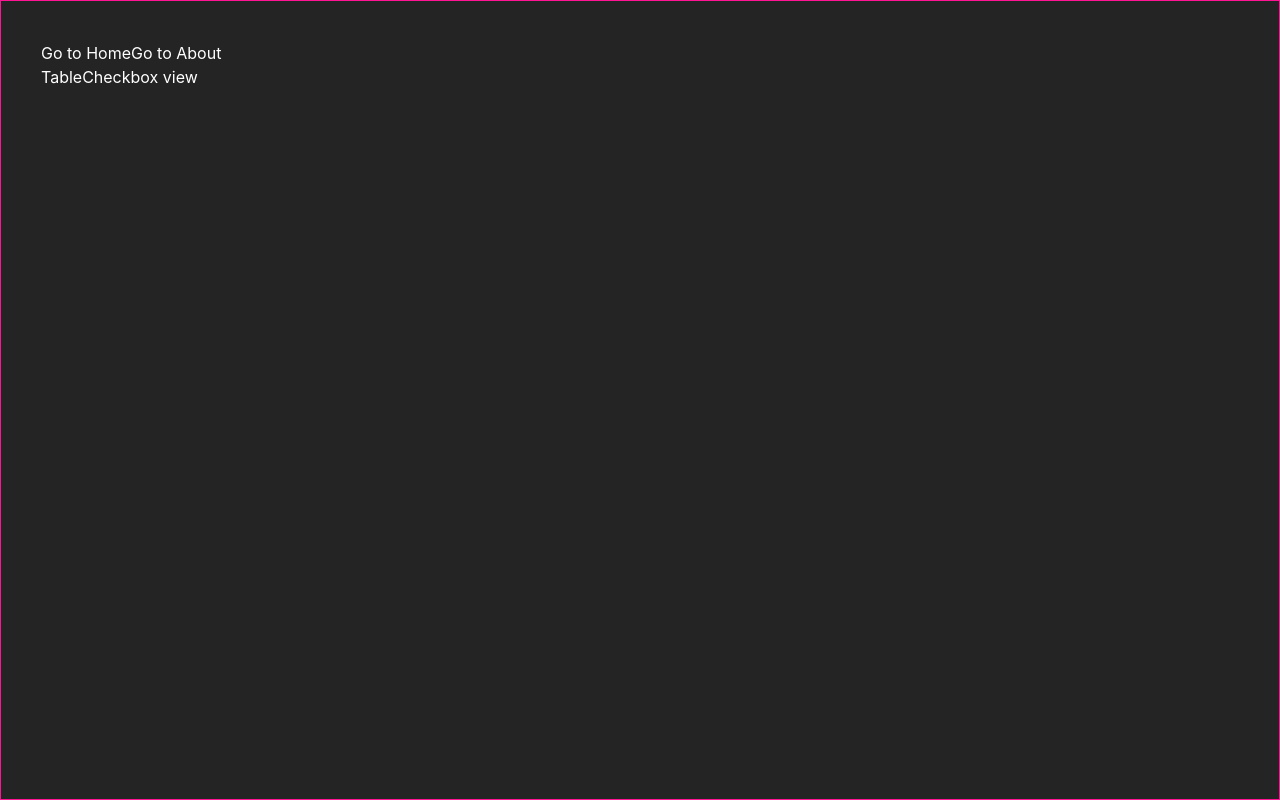
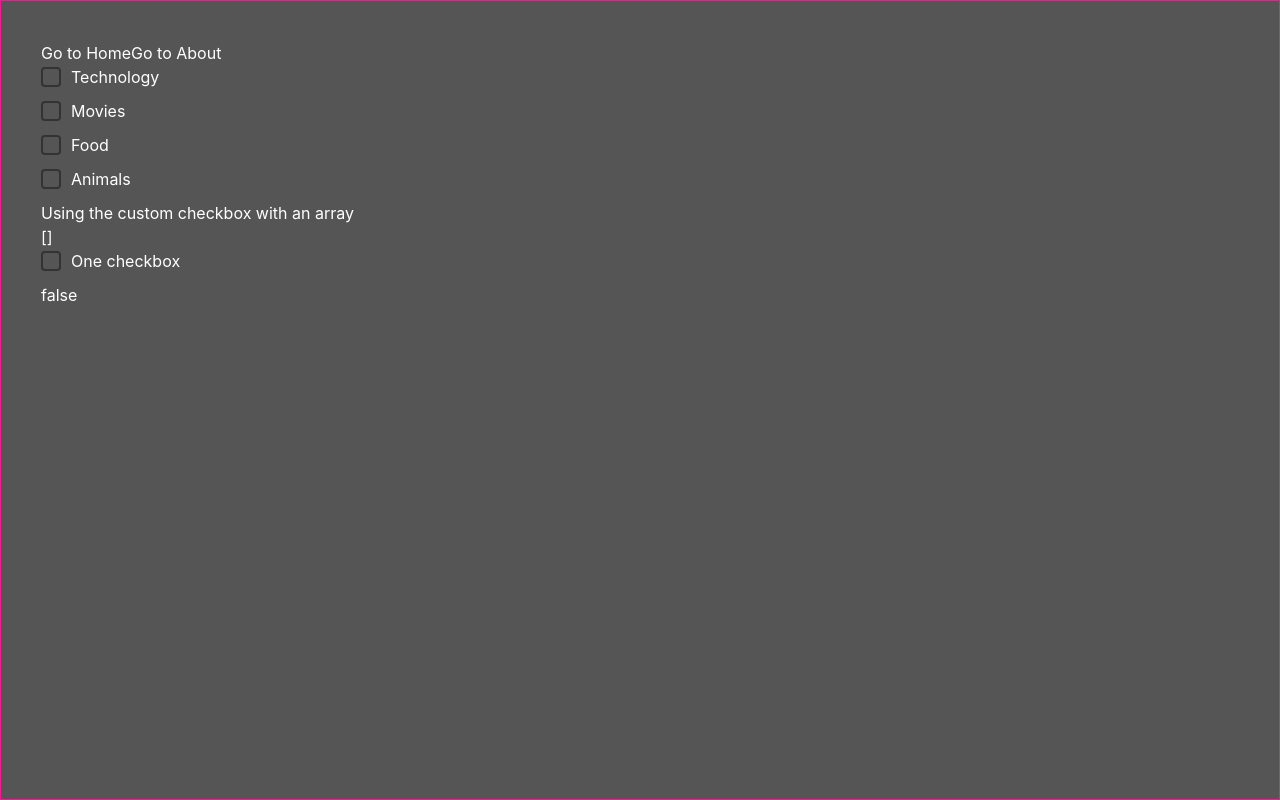
Before and after one commit to mikhail-svekolnikov1/vue-3, a Vue app: page / in a window 1280 px wide. Built offline with nearby package versions, Linux system fonts and the light colour scheme.

Commit message:
Checkbox table

```diff
--- /dev/null
+++ b/src/components/MyCheckbox.vue
@@ -0,0 +1,61 @@
+<template>
+  <label :for="label" class="checkbox-label">
+    <input
+      :id="label"
+      type="checkbox"
+      v-model="model"
+      :value="value"
+      class="checkbox-input"
+    />
+
+    <span class="label-text">{{ label }} </span>
+  </label>
+</template>
+
+<script setup>
+import { computed, defineEmits } from "vue";
+const props = defineProps({
+  modelValue: { type: [Array, Boolean] },
+  value: { type: [Boolean, Object] },
+  label: { type: String },
+});
+const emit = defineEmits(["update:modelValue"]);
+const model = computed({
+  get() {
+    return props.modelValue;
+  },
+  set(value) {
+    emit("update:modelValue", value);
+  },
+});
+</script>
+
+<style scoped>
+label {
+  display: flex;
+  align-items: center;
+  margin-bottom: 10px;
+  cursor: pointer;
+}
+
+.checkbox-input {
+  appearance: none;
+  -webkit-appearance: none;
+  -moz-appearance: none;
+  width: 20px;
+  height: 20px;
+  border: 2px solid #333;
+  border-radius: 4px;
+  margin-right: 10px;
+  cursor: pointer;
+}
+
+.checkbox-input:checked {
+  background-color: #007bff;
+  border: 2px solid #007bff;
+}
+
+.label-text {
+  font-size: 16px;
+}
+</style>
--- a/src/index.css
+++ b/src/index.css
@@ -5,7 +5,7 @@
 :root {
   font-family: Inter, system-ui, Avenir, Helvetica, Arial, sans-serif;
 
-  background-color: #242424;
+  background-color: #555555;
   color: white
 }
 
--- a/src/views/TableCheckbox.vue
+++ b/src/views/TableCheckbox.vue
@@ -1,3 +1,32 @@
 <template>
-  <div>TableCheckbox view</div>
+  <div>
+    <div v-for="category in categories" key="person.value">
+      <MyCheckbox
+        v-model="selectedCategories"
+        :value="category.value"
+        :label="category.label"
+      />
+    </div>
+
+    <p>Using the custom checkbox with an array</p>
+    <p>{{ selectedCategories }}</p>
+
+    <MyCheckbox v-model="isSelected" label="One checkbox" />
+    <div>{{ isSelected }}</div>
+  </div>
 </template>
+
+<script setup lang="ts">
+import { ref } from "vue";
+import MyCheckbox from "../components/MyCheckbox.vue";
+
+const categories = ref([
+  { value: 1, label: "Technology" },
+  { value: 2, label: "Movies" },
+  { value: 3, label: "Food" },
+  { value: 4, label: "Animals" },
+]);
+
+const selectedCategories = ref([]);
+const isSelected = ref(false);
+</script>
```
